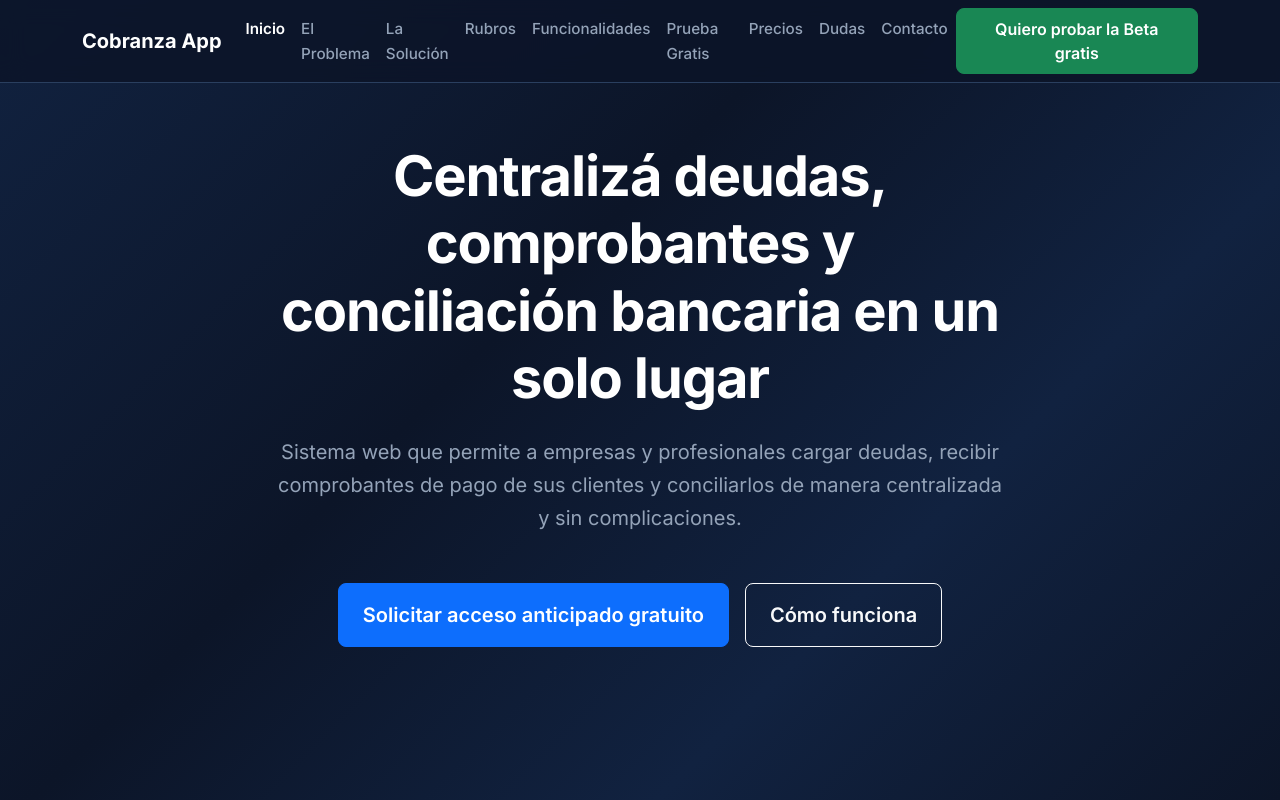
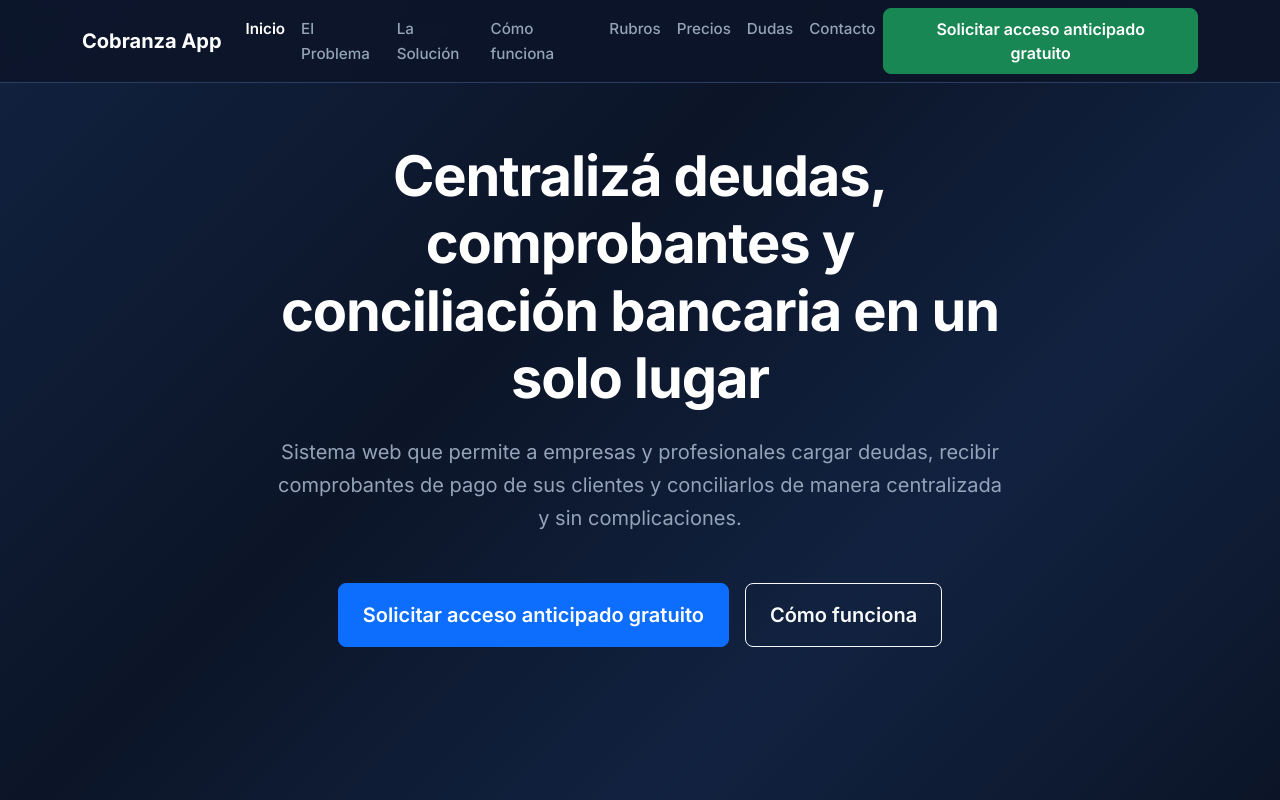
Before and after one commit to kazuyakuza/cobranza-app_landing, a Vue app: page / in a window 1280 px wide. Shown: the top 800 px of the page. Built offline with nearby package versions, Linux system fonts and the light colour scheme.

Commit message:
feat(landing): update Navbar menu items and CTA text

```diff
--- a/src/components/landing/Footer.vue
+++ b/src/components/landing/Footer.vue
@@ -14,7 +14,9 @@ interface FooterLink {
 
 const footerLinks: FooterLink[] = [
   { label: 'Inicio', sectionId: 'hero' },
-  { label: 'Funcionalidades', sectionId: 'features' },
+  { label: 'La Solución', sectionId: 'solution' },
+  { label: 'Cómo funciona', sectionId: 'how-it-works' },
+  { label: 'Rubros', sectionId: 'use-cases' },
   { label: 'Contacto', sectionId: 'contact' }
 ]
 
--- a/src/components/landing/Navbar.vue
+++ b/src/components/landing/Navbar.vue
@@ -11,15 +11,14 @@ const menuItems: NavMenuItem[] = [
   { label: 'Inicio', sectionId: 'hero' },
   { label: 'El Problema', sectionId: 'problem' },
   { label: 'La Solución', sectionId: 'solution' },
+  { label: 'Cómo funciona', sectionId: 'how-it-works' },
   { label: 'Rubros', sectionId: 'use-cases' },
-  { label: 'Funcionalidades', sectionId: 'features' },
-  { label: 'Prueba Gratis', sectionId: 'beta' },
   { label: 'Precios', sectionId: 'pricing' },
   { label: 'Dudas', sectionId: 'faq' },
   { label: 'Contacto', sectionId: 'contact' }
 ]
 
-const ctaText = 'Quiero probar la Beta gratis'
+const ctaText = 'Solicitar acceso anticipado gratuito'
 const brandName = 'Cobranza App'
 const activeSectionId = ref<string>('hero')
 let observer: IntersectionObserver | null = null
```
